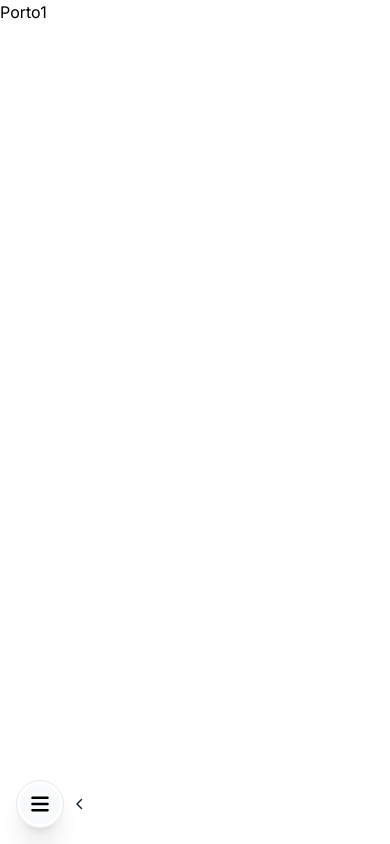
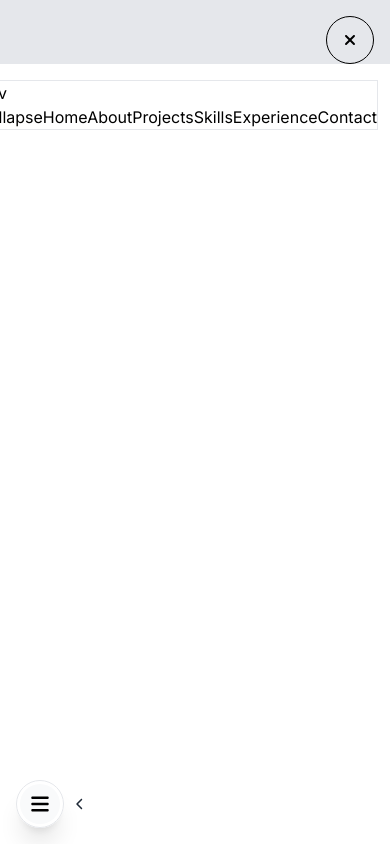
Before and after one commit to mkhotamirais/tami-next, a Next.js app: page /porto-1 in a window 390 px wide. Built offline with nearby package versions, Linux system fonts and the light colour scheme.

Commit message:
lading porto1

```diff
--- a/app/(landing)/porto-1/page.tsx
+++ b/app/(landing)/porto-1/page.tsx
@@ -1,3 +1,9 @@
+import Header from "@/components/landing/porto-1/header";
+
 export default function Porto1() {
-  return <div>Porto1</div>;
+  return (
+    <div>
+      <Header />
+    </div>
+  );
 }
--- /dev/null
+++ b/components/landing/porto-1/header.tsx
@@ -0,0 +1,68 @@
+"use client";
+
+import { usePorto1 } from "@/store/usePorto1";
+import { motion } from "framer-motion";
+import { FaBars, FaXmark } from "react-icons/fa6";
+import Link from "next/link";
+import { links } from "./lib/data";
+
+export default function Header() {
+  return (
+    <motion.header
+      initial={{ y: -100, opacity: 0 }}
+      animate={{ y: 0, opacity: 1 }}
+      className="absolute w-full bg-gray-200 h-16"
+    >
+      <NavCollapse />
+      <NavMain />
+      <NavBtn />
+    </motion.header>
+  );
+}
+
+function NavContent({ className }: { className?: string }) {
+  return links.map((item) => (
+    <Link href={item.hash} key={item.hash} className={`${className} hover:text-gray-950`}>
+      {item.name}
+    </Link>
+  ));
+}
+
+function NavBtn() {
+  const { nav, toggleNav } = usePorto1();
+  const handleClick = () => {
+    toggleNav();
+  };
+
+  return (
+    <motion.button
+      initial={{ scale: 0.5 }}
+      animate={{ scale: 1 }}
+      onClick={handleClick}
+      type="button"
+      aria-label="nav toggle"
+      className="flex sm:hidden fixed top-4 right-4 size-12 rounded-full border border-black items-center justify-center"
+    >
+      {nav ? <FaBars /> : <FaXmark />}
+    </motion.button>
+  );
+}
+
+function NavCollapse() {
+  return (
+    <nav className="block sm:hidden fixed border right-3 top-20">
+      nav collapse
+      <NavContent />
+    </nav>
+  );
+}
+
+function NavMain() {
+  return (
+    <nav className="hidden sm:block bg-white shadow p-3 fixed w-fit left-1/2 top-4 -translate-x-1/2 text-sm text-gray-500 rounded-full">
+      <div className="flex gap-3 px-3">
+        <NavContent className="block" />
+      </div>
+    </nav>
+  );
+}
--- /dev/null
+++ b/components/landing/porto-1/lib/data.ts
@@ -0,0 +1,8 @@
+export const links = [
+  { name: "Home", hash: "#home" },
+  { name: "About", hash: "#about" },
+  { name: "Projects", hash: "#projects" },
+  { name: "Skills", hash: "#skills" },
+  { name: "Experience", hash: "#experience" },
+  { name: "Contact", hash: "#contact" },
+] as const;
```
